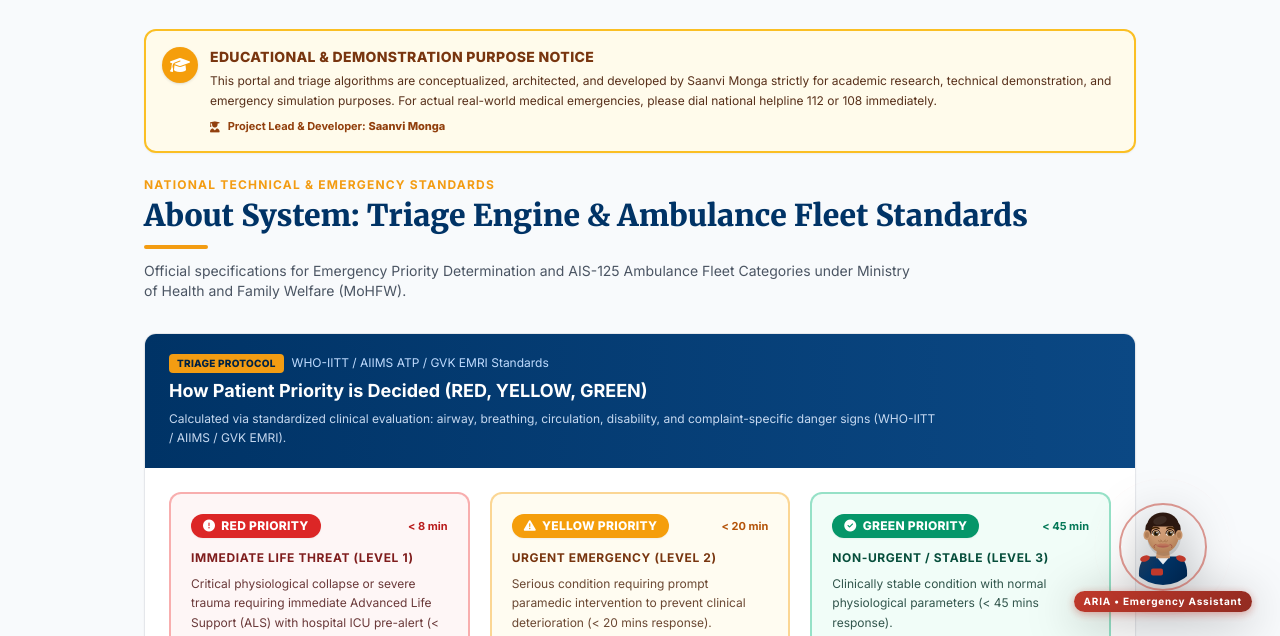
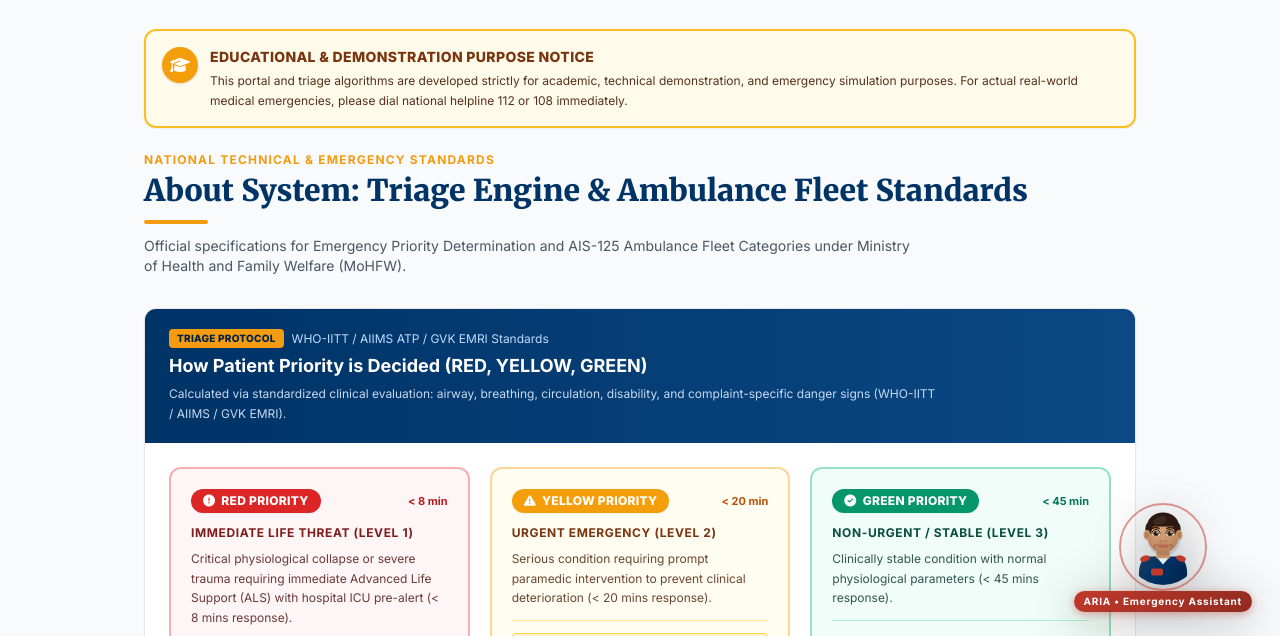
Before and after one commit to mongasaanvi11-lgtm/Priority-Ambulance-Dispatch-system, a plain HTML site: page public/detail.html in a window 1280 px wide. Shown: the part 160-796 px from the top of the page. Drawn offline with nearby package versions, Linux system fonts and the light colour scheme.

Commit message:
revert: restore original academic & government disclaimer text

```diff
--- a/public/detail.html
+++ b/public/detail.html
@@ -140,12 +140,8 @@
                         Educational &amp; Demonstration Purpose Notice
                     </h3>
                     <p class="text-xs text-amber-950/90 dark:text-amber-100/90 mt-1 leading-relaxed" data-i18n="docs_edu_disclaimer_desc">
-                        This portal and triage algorithms are conceptualized, architected, and developed by <strong>Saanvi Monga</strong> strictly for academic research, technical demonstration, and emergency simulation purposes. For actual real-world medical emergencies, please dial national helpline 112 or 108 immediately.
+                        This portal and triage algorithms are developed strictly for academic, technical demonstration, and emergency simulation purposes. For actual real-world medical emergencies, please dial national helpline 112 or 108 immediately.
                     </p>
-                    <div class="mt-2 text-[11px] font-bold text-amber-800 dark:text-amber-300 flex items-center gap-2">
-                        <i class="fa-solid fa-user-graduate"></i>
-                        <span>Project Lead &amp; Developer: <strong>Saanvi Monga</strong></span>
-                    </div>
                 </div>
             </div>
         </div>
@@ -688,7 +684,7 @@
             </div>
             <div class="mt-6 pt-4 border-t border-gray-800 flex flex-col sm:flex-row justify-between gap-2 text-xs text-gray-500 text-center sm:text-left">
                 <p data-i18n="footer_copyright">© 2026 National Health Authority, Government of India. Emergency: 102 / 108 / 112</p>
-                <p>Designed &amp; Developed by <strong>Saanvi Monga</strong> • AIS-125 &amp; WHO-IITT Edition</p>
+                <p data-i18n="footer_last_updated">AIS-125 &amp; WHO-IITT Edition</p>
             </div>
         </div>
     </footer>
--- a/public/gov-portal.js
+++ b/public/gov-portal.js
@@ -371,7 +371,7 @@ const translations = {
         "docs_heading": "About System: Triage Engine & Ambulance Fleet Standards",
         "docs_sub": "Official specifications for Emergency Priority Determination and AIS-125 Ambulance Fleet Categories under Ministry of Health and Family Welfare (MoHFW).",
         "docs_edu_disclaimer_title": "Educational & Demonstration Purpose Notice",
-        "docs_edu_disclaimer_desc": "This portal and triage algorithms are conceptualized, architected, and developed by Saanvi Monga strictly for academic research, technical demonstration, and emergency simulation purposes. For actual real-world medical emergencies, please dial national helpline 112 or 108 immediately.",
+        "docs_edu_disclaimer_desc": "This portal and triage algorithms are developed strictly for academic, technical demonstration, and emergency simulation purposes. For actual real-world medical emergencies, please dial national helpline 112 or 108 immediately.",
         "docs_triage_title": "How Patient Priority is Decided (RED, YELLOW, GREEN)",
         "docs_triage_sub": "Calculated via standardized clinical evaluation: airway, breathing, circulation, disability, and complaint-specific danger signs (WHO-IITT / AIIMS / GVK EMRI).",
         "docs_prio_red_title": "RED PRIORITY (Immediate Life Threat)",
@@ -841,7 +841,7 @@ const translations = {
         "docs_heading": "प्रणाली परिचय: ट्राइएज इंजन एवं एम्बुलेंस बेड़ा मानक",
         "docs_sub": "स्वास्थ्य एवं परिवार कल्याण मंत्रालय (MoHFW) के तहत आपातकालीन प्राथमिकता निर्धारण एवं AIS-125 एम्बुलेंस वर्गीकरण के आधिकारिक विनिर्देश।",
         "docs_edu_disclaimer_title": "शैक्षणिक एवं प्रदर्शन उद्देश्य सूचना (Educational Notice)",
-        "docs_edu_disclaimer_desc": "यह पोर्टल और ट्राइएज एल्गोरिदम सान्वी मोंगा (Saanvi Monga) द्वारा विशेष रूप से शैक्षणिक अनुसंधान, तकनीकी प्रदर्शन और आपातकालीन सिमुलेशन के उद्देश्य से डिज़ाइन व विकसित किया गया है। वास्तविक आपात स्थिति में कृपया तुरंत 112 या 108 डायल करें।",
+        "docs_edu_disclaimer_desc": "यह पोर्टल और ट्राइएज एल्गोरिदम केवल शैक्षणिक, तकनीकी प्रदर्शन और आपातकालीन सिमुलेशन के उद्देश्य से विकसित किया गया है। वास्तविक जीवन की चिकित्सा आपात स्थिति में कृपया तुरंत राष्ट्रीय हेल्पलाइन 112 या 108 डायल करें।",
         "docs_triage_title": "रोगी की प्राथमिकता कैसे तय होती है (RED, YELLOW, GREEN)",
         "docs_triage_sub": "मानकीकृत नैदानिक मूल्यांकन द्वारा गणना: वायुमार्ग, श्वास, परिसंचरण, चेतना स्तर, एवं विशिष्ट खतरे के संकेत (WHO-IITT / AIIMS / GVK EMRI)।",
         "docs_prio_red_title": "लाल प्राथमिकता (RED) - तत्काल जीवन संकट",
```
Also changed, not shown: 1 other file.
